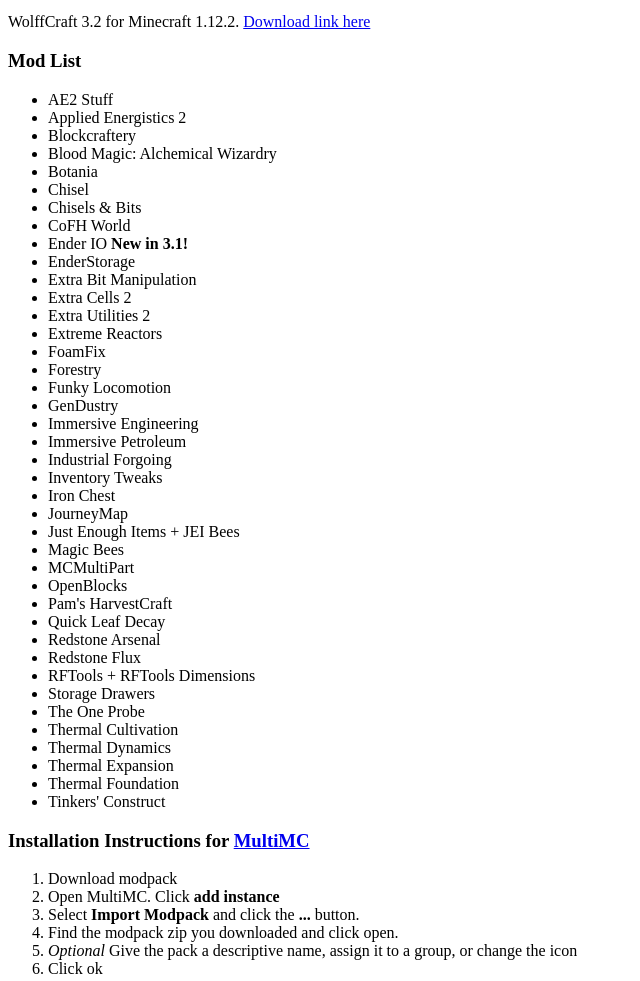
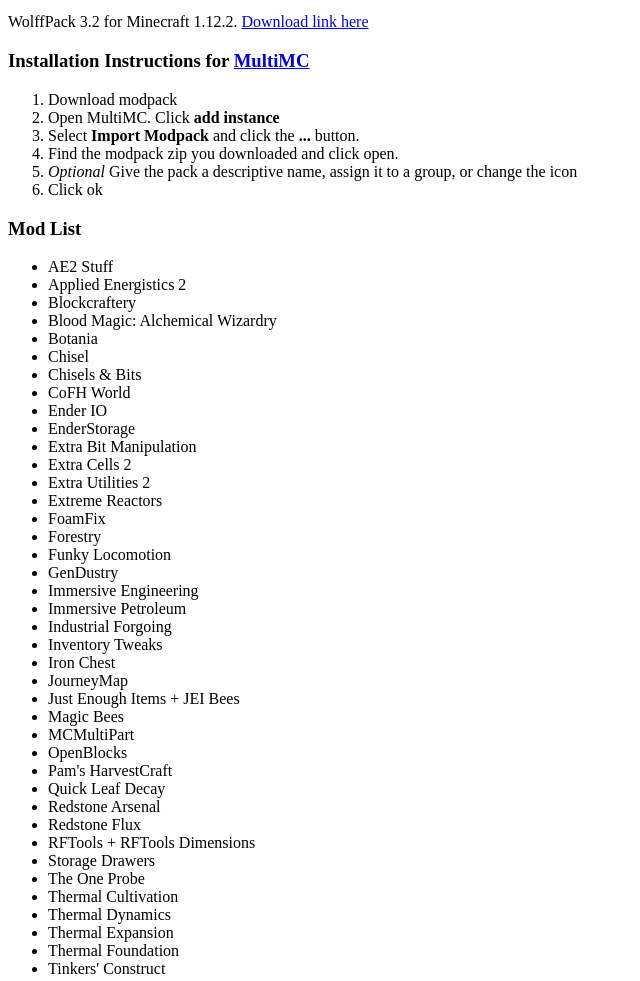
Before and after one commit to matthewjwolff/minecraft-server, a plain HTML site: page index.html in a window 1280 px wide. Shown: the part 100-1081 px from the top of the page, without its empty margins (0-640 px from the left). Drawn offline with Linux system fonts and the light colour scheme; no server answers.

Commit message:
release pack

```diff
--- a/index.html
+++ b/index.html
@@ -5,7 +5,16 @@
     <body>
         <h1>Information about Minecraft Servers</h1>
         <h2>Current pack</h2>
-        <p>WolffCraft 3.2 for Minecraft 1.12.2. <a href="Wolffcraft3.2.zip">Download link here</a></p>
+        <p>WolffPack 3.2 for Minecraft 1.12.2. <a href="WolffPack3.2.zip">Download link here</a></p>
+        <h3>Installation Instructions for <a href="https://multimc.org">MultiMC</a></h3>
+        <ol>
+            <li>Download modpack</li>
+            <li>Open MultiMC. Click <b>add instance</b></li>
+            <li>Select <b>Import Modpack</b> and click the <b>...</b> button.</li>
+            <li>Find the modpack zip you downloaded and click open.</li>
+            <li><i>Optional</i> Give the pack a descriptive name, assign it to a group, or change the icon</li>
+            <li>Click ok</li>
+        </ol>
         <h3>Mod List</h3>
         <ul>
             <li>AE2 Stuff</li>
@@ -16,7 +25,7 @@
             <li>Chisel</li>
             <li>Chisels & Bits</li>
             <li>CoFH World</li>
-            <li>Ender IO <b>New in 3.1!</b></li>
+            <li>Ender IO</li>
             <li>EnderStorage</li>
             <li>Extra Bit Manipulation</li>
             <li>Extra  Cells 2</li>
@@ -49,15 +58,6 @@
             <li>Thermal Foundation</li>
             <li>Tinkers' Construct</li>
         </ul>
-        <h3>Installation Instructions for <a href="https://multimc.org">MultiMC</a></h3>
-        <ol>
-            <li>Download modpack</li>
-            <li>Open MultiMC. Click <b>add instance</b></li>
-            <li>Select <b>Import Modpack</b> and click the <b>...</b> button.</li>
-            <li>Find the modpack zip you downloaded and click open.</li>
-            <li><i>Optional</i> Give the pack a descriptive name, assign it to a group, or change the icon</li>
-            <li>Click ok</li>
-        </ol>
         <h2>Server information</h2>
         <h3>Hostname</h3>
         <p><code>modded.wolff.io</code> (this site!)</p>
```
Also changed, not shown: 1 other file.
